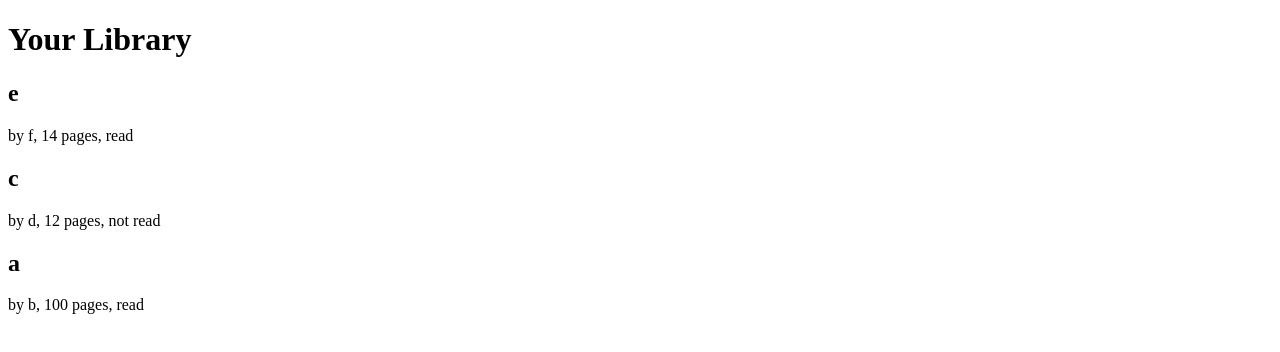
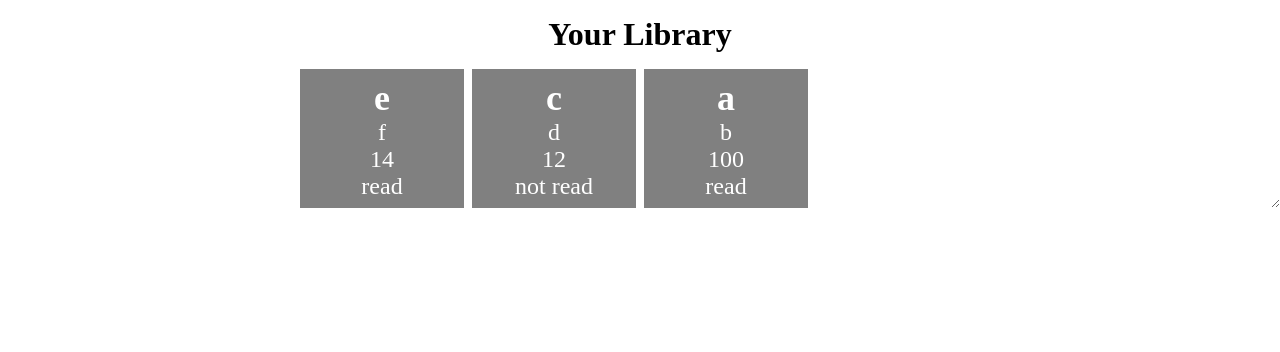
Before and after one commit to HaTruong05/lib-app, a plain HTML site: page index.html in a window 1280 px wide. Drawn offline with Linux system fonts and the light colour scheme.

Commit message:
Add basic formatting.

```diff
--- a/index.html
+++ b/index.html
@@ -5,10 +5,11 @@
     <meta name="viewport" content="width=device-width, initial-scale=1.0">
     <title>Document</title>
     <script src="javascript.js" defer></script>
+    <link rel="stylesheet" href="styles.css">
 </head>
 <body>
     <h1>Your Library</h1>
-    <div class="books">
+    <div class="entries">
     </div>
 </body>
 </html>
--- a/javascript.js
+++ b/javascript.js
@@ -13,7 +13,7 @@ function addBookToLibrary(book) {
 
 function displayLibrary(lib) {
     lib.forEach(book => {
-        const display = document.querySelector(".books");
+        const display = document.querySelector(".entries");
         const newEntry = document.createElement("div");
         newEntry.classList.add("entry");
         if (display.firstChild) {
@@ -26,14 +26,17 @@ function displayLibrary(lib) {
         newEntry.appendChild(title);
         title.textContent = book.name;
 
-        const info = document.createElement("p");
-        newEntry.appendChild(info);
-        info.textContent = `by ${book.author}, ${book.pages} pages, `;
+        const author = document.createElement("p");
+        author.textContent = `${book.author}`;
+        const pages = document.createElement('p');
+        pages.textContent = `${book.pages}`;
+        const read = document.createElement('p');
         if (book.read) {
-            info.textContent += "read";
+            read.textContent += "read";
         } else {
-            info.textContent += "not read"
+            read.textContent += "not read"
         }
+        [author, pages, read].forEach(info => newEntry.appendChild(info));
     });
 }
 
--- /dev/null
+++ b/styles.css
@@ -0,0 +1,31 @@
+* {
+    margin: 0;
+    padding: 0;
+    font-family: 'Times New Roman', Times, serif;
+}
+
+h1{
+    display: flex;
+    justify-content: center;
+    align-items: center;
+    margin: 16px;
+}
+
+.entries{
+    display: grid;
+    resize: both;
+    overflow: auto;
+    padding: 0 300px;
+    gap: 8px;
+    grid-template-rows: 1fr;
+    grid-template-columns: repeat(auto-fill, minmax(150px, 1fr));
+    grid-auto-rows: 1fr;
+}
+
+.entry {
+    background-color: gray;
+    text-align: center;
+    color: white;
+    font-size: 1.5rem;
+    padding: 8px 32px;
+}
```
